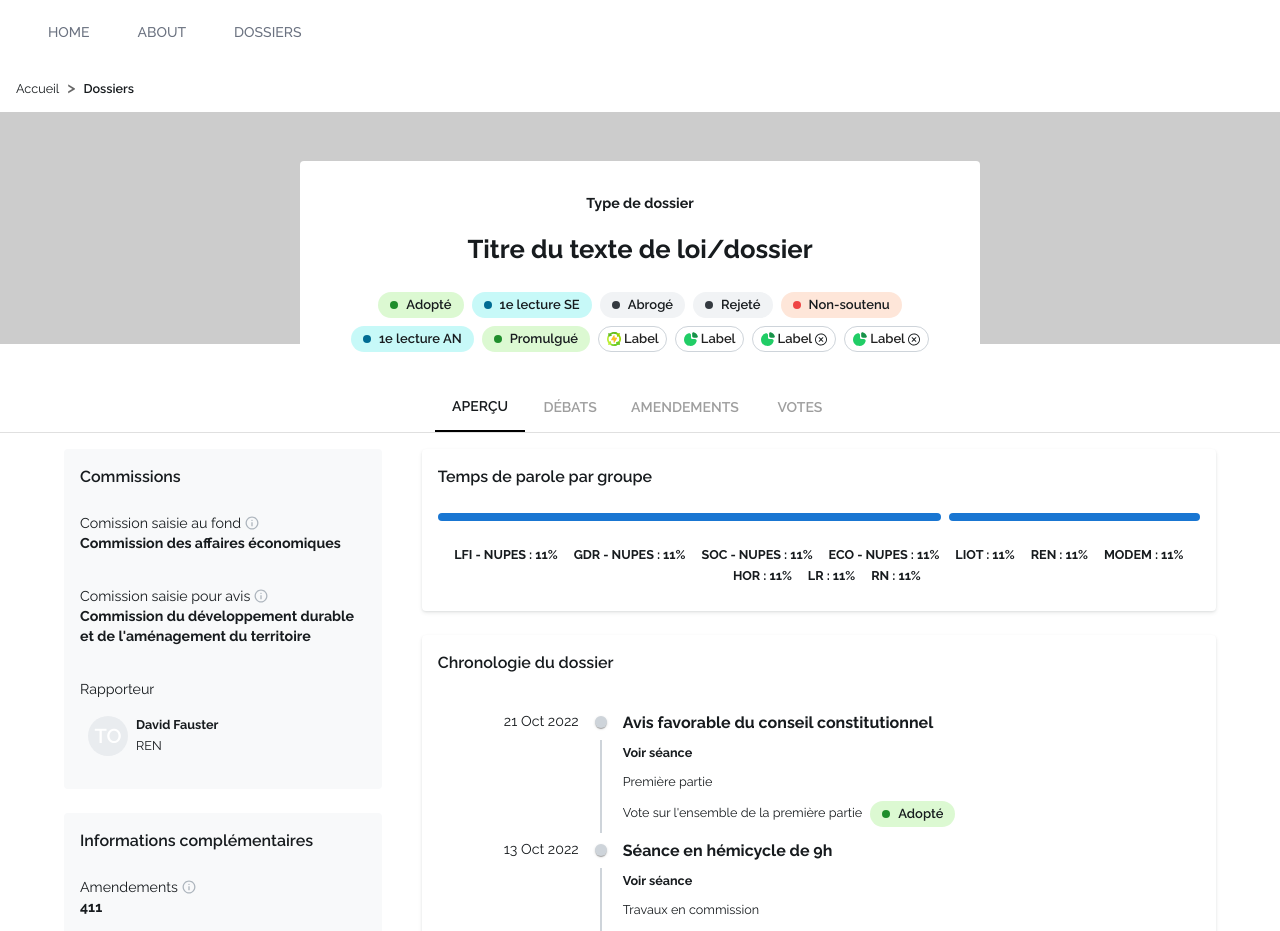
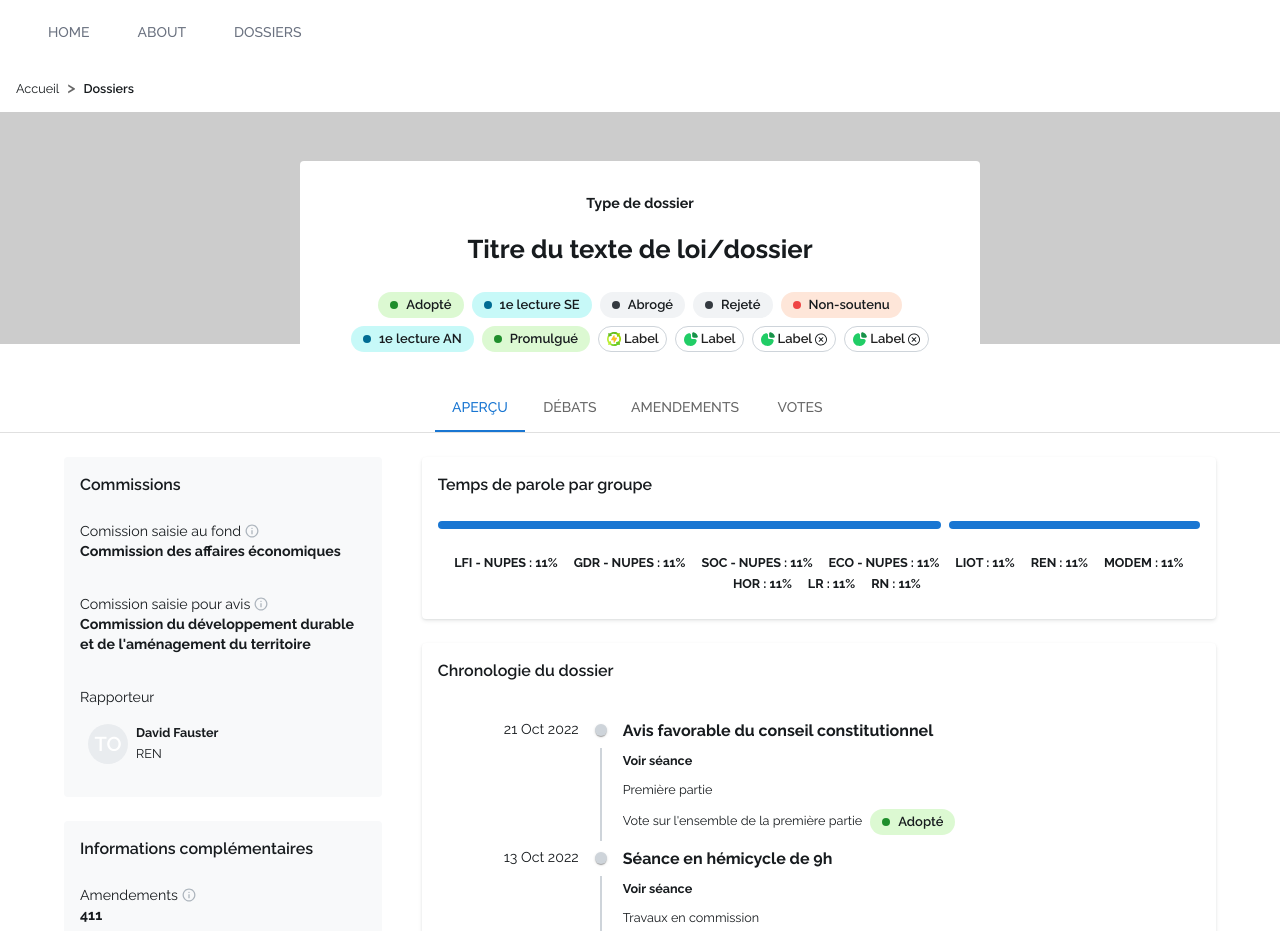
Before and after one commit to regardscitoyens/nosdeputes-front, a Next.js app: page /dossiers/dossier in a window 1280 px wide. Shown: the top 931 px of the page. Built offline with nearby package versions, Linux system fonts and the light colour scheme.

Commit message:
refactor(dossier): Tabs component and logic

```diff
--- a/app/dossiers/dossier/page.tsx
+++ b/app/dossiers/dossier/page.tsx
@@ -2,107 +2,52 @@
 
 import React from "react";
 
-import AdditionalInfoCard from "@/components/folders/AdditionalInfoCard";
-import CommiteeCard from "@/components/folders/CommiteeCard";
+import Box from "@mui/material/Box";
+import Tab from "@mui/material/Tab";
+import Tabs from "@mui/material/Tabs";
+import Typography from "@mui/material/Typography";
+import { useTheme } from "@mui/material";
+
 import Hero from "@/components/folders/HeroSection";
-import LegislativeDocumentsCard from "@/components/folders/LegislativeDocumentsCard";
-import TextStructureCard from "@/components/folders/TextStructureCard";
-import TimelineCard from "@/components/folders/TimelineCard";
-import SpeakingTimeCard from "@/components/folders/SpeakingTimeCard";
+import PreviewTab from "@/components/folders/PreviewTab";
 
-import Box from "@mui/material/Box";
-import Container from "@mui/material/Container";
-import Stack from "@mui/material/Stack";
-import Tabs from "@mui/material/Tabs";
-import Tab from "@mui/material/Tab";
+interface TabPanelProps {
+  children?: React.ReactNode;
+  index: number;
+  value: number;
+}
 
 export default function Dossier() {
-  const tabNumber = 0;
+  const [tabNumber, setTabNumber] = React.useState(0);
 
   return (
     <React.Fragment>
       <Hero />
       <Box
-        mb={2}
-        display="flex"
-        justifyContent="center"
-        sx={{ borderBottom: 1, borderColor: "divider" }}
+        sx={{
+          display: "flex",
+          justifyContent: "center",
+          borderBottom: 1,
+          borderColor: "divider",
+          mb: 3,
+        }}
       >
         <Tabs
-          value={"value"}
-          onChange={() => console.log("Should set selected tab value")}
-          aria-label="basic tabs example"
+          value={tabNumber}
           variant="scrollable"
+          onChange={(_e, newValue) => setTabNumber(newValue)}
         >
-          <Tab
-            label={"Aperçu"}
-            sx={{
-              color: "grey.900",
-              fontWeight: "fontWeightRegular",
-              borderBottom: "2px solid #000000",
-            }}
-          />
-          <Tab
-            label={"Débats"}
-            disabled
-            sx={{
-              color: "grey.900",
-              fontWeight: "fontWeightRegular",
-            }}
-          />
-          <Tab
-            label={"Amendements"}
-            disabled
-            sx={{
-              color: "grey.900",
-              fontWeight: "fontWeightRegular",
-            }}
-          />
-          <Tab
-            label={"Votes"}
-            disabled
-            sx={{
-              color: "grey.900",
-              fontWeight: "fontWeightRegular",
-            }}
-          />
+          <Tab label="Aperçu" />
+          <Tab label="Débats" />
+          <Tab label="Amendements" />
+          <Tab label="Votes" />
         </Tabs>
       </Box>
 
-      <div
-        role="tabpanel"
-        hidden={tabNumber !== 0}
-        id="preview"
-        aria-labelledby="aperçu"
-      >
-        {tabNumber === 0 && (
-          <Container
-            maxWidth="lg"
-            sx={{
-              pb: 2,
-              px: 2,
-              display: "flex",
-              flexDirection: {
-                xs: "column-reverse",
-                md: "row",
-              },
-              gap: 5,
-              flexWrap: "wrap-reverse",
-            }}
-          >
-            <Stack spacing={3} flex={2}>
-              <CommiteeCard />
-              <AdditionalInfoCard />
-              <LegislativeDocumentsCard />
-            </Stack>
-            <Stack spacing={3} flex={5}>
-              <SpeakingTimeCard />
-              <TimelineCard />
-              <TextStructureCard />
-            </Stack>
-          </Container>
-        )}
-      </div>
+      {tabNumber === 0 && <PreviewTab />}
+      {tabNumber === 1 && <p>Débats</p>}
+      {tabNumber === 2 && <p>Amendements</p>}
+      {tabNumber === 3 && <p>Votes</p>}
     </React.Fragment>
   );
 }
--- /dev/null
+++ b/components/folders/PreviewTab/index.tsx
@@ -0,0 +1,41 @@
+import React from "react";
+
+import AdditionalInfoCard from "@/components/folders/AdditionalInfoCard";
+import CommiteeCard from "@/components/folders/CommiteeCard";
+import LegislativeDocumentsCard from "@/components/folders/LegislativeDocumentsCard";
+import TextStructureCard from "@/components/folders/TextStructureCard";
+import TimelineCard from "@/components/folders/TimelineCard";
+import SpeakingTimeCard from "@/components/folders/SpeakingTimeCard";
+
+import Container from "@mui/material/Container";
+import Stack from "@mui/material/Stack";
+
+export default function PreviewTab() {
+  return (
+    <Container
+      maxWidth="lg"
+      sx={{
+        pb: 2,
+        px: 2,
+        display: "flex",
+        flexDirection: {
+          xs: "column-reverse",
+          md: "row",
+        },
+        gap: 5,
+        flexWrap: "wrap-reverse",
+      }}
+    >
+      <Stack spacing={3} flex={2}>
+        <CommiteeCard />
+        <AdditionalInfoCard />
+        <LegislativeDocumentsCard />
+      </Stack>
+      <Stack spacing={3} flex={5}>
+        <SpeakingTimeCard />
+        <TimelineCard />
+        <TextStructureCard />
+      </Stack>
+    </Container>
+  );
+}
```
